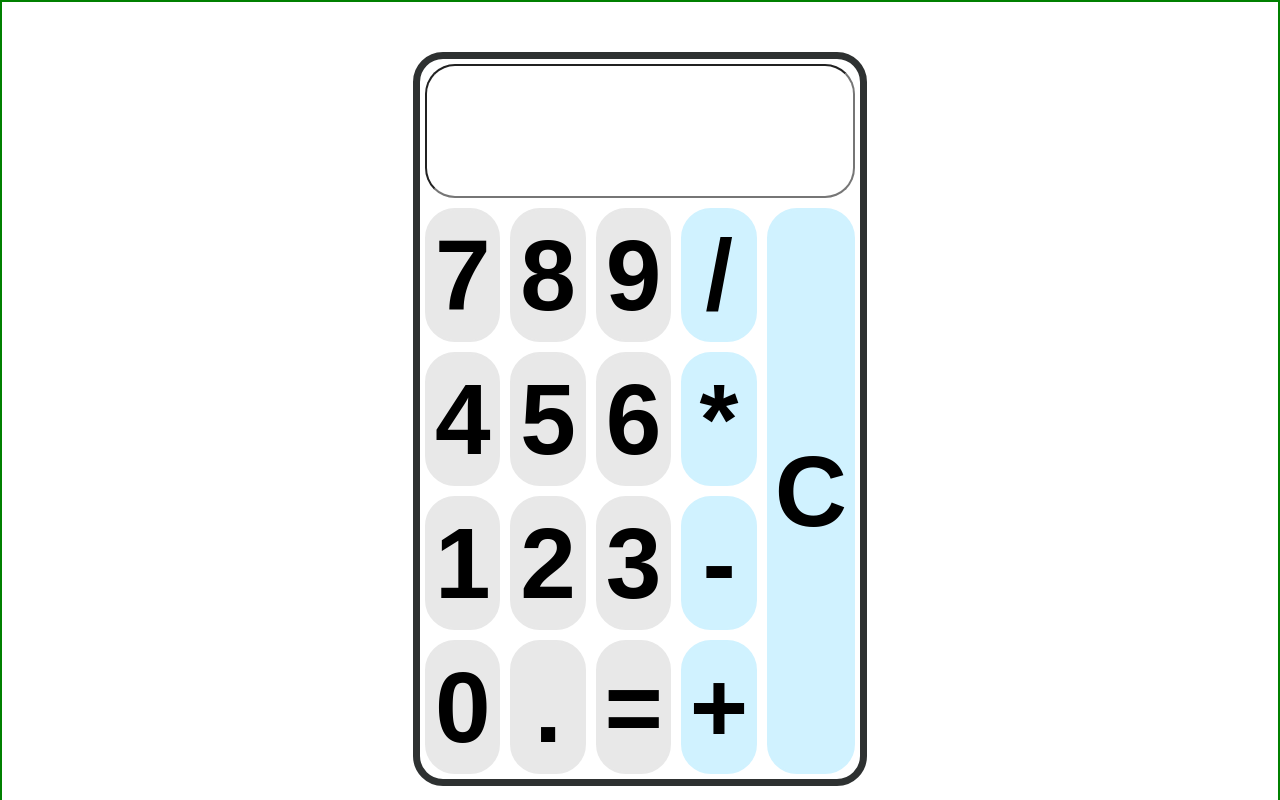
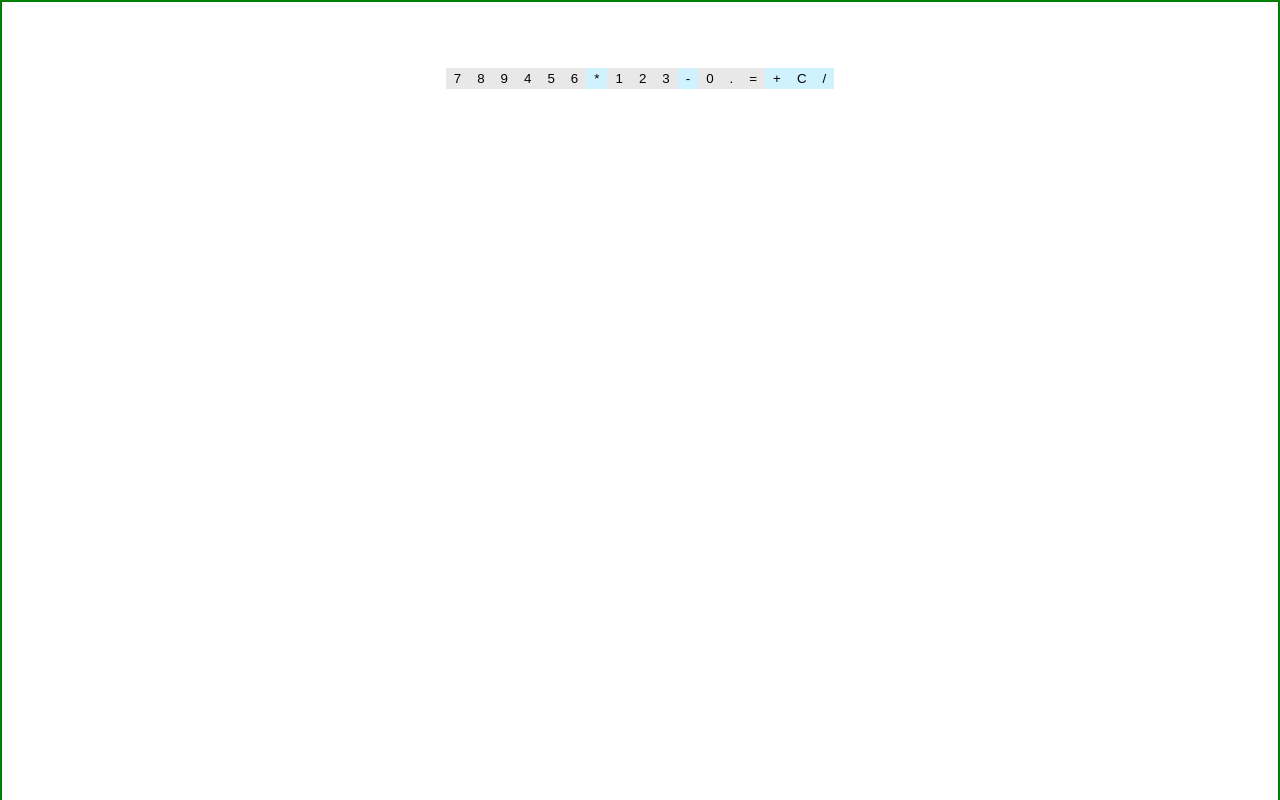
Before and after one commit to VadimSchmitz/react-calculator, a React (Create React App) app: page / in a window 1280 px wide. Built offline with nearby package versions, Linux system fonts and the light colour scheme.

Commit message:
fixed everything, needs error catching and redoing of css

```diff
--- a/src/Components/Calculator.js
+++ b/src/Components/Calculator.js
@@ -1,38 +1,30 @@
-import React, { useState } from 'react'
+import React, { useState } from "react";
+import CalculatorTotal from "./CalculatorTotal";
+import CalculatorKeyPad from "./CalculatorKeyPad";
 
 export default function Calculator() {
-    let [calculation, setCalulation] = useState('')
+  const [calculation, setCalulation] = useState("");
 
+  const onClick = (button) => {
 
-    function sum() {
+    if(button === "="){
         setCalulation(eval(calculation))
-
     }
 
-    return (
-        <div>
-            <div className="calculator">
-                <input className="calculator-input" value={calculation}></input>
-                <button className="light-grey b7" onClick={() => setCalulation(calculation + '7')}>7</button>
-                <button className="light-grey b8" onClick={() => setCalulation(calculation + '8')}>8</button>
-                <button className="light-grey b9" onClick={() => setCalulation(calculation + '9')}>9</button>
-                <button className="light-blue bdiv" onClick={() => setCalulation(calculation + '/')}>/</button>
-                <button className="light-grey b4" onClick={() => setCalulation(calculation + '1')}>4</button>
-                <button className="light-grey b5" onClick={() => setCalulation(calculation + '4')}>5</button>
-                <button className="light-grey b6" onClick={() => setCalulation(calculation + '6')}>6</button>
-                <button className="light-blue bx" onClick={() => setCalulation(calculation + '*')}>*</button>
-                <button className="light-grey b1" onClick={() => setCalulation(calculation + '1')}>1</button>
-                <button className="light-grey b2" onClick={() => setCalulation(calculation + '2')}>2</button>
-                <button className="light-grey b3" onClick={() => setCalulation(calculation + '3')}>3</button>
-                <button className="light-blue b-" onClick={() => setCalulation(calculation + '-')}>-</button>
-                <button className="light-grey b0" onClick={() => setCalulation(calculation + '0')}>0</button>
-                <button className="light-grey bdot" onClick={() => setCalulation(calculation + '.')}>.</button>
-                <button className="light-grey beq" onClick={() => sum()}>=</button>
-                <button className="light-blue bpl" onClick={() => setCalulation(calculation + '.')}>+</button>
-                <button className="light-blue bc" onClick={() => setCalulation(calculation = '')}>C</button>
+    else if(button === "C"){
+        setCalulation('')}
 
-            </div>
+    else {
+    setCalulation(calculation + button);
+    }
+  };
 
-        </div>
-    )
+  console.log(calculation)
+
+  return (
+    <div>
+      <CalculatorTotal total={calculation}/>
+      <CalculatorKeyPad onClick={onClick} />
+    </div>
+  );
 }
--- /dev/null
+++ b/src/Components/CalculatorKeyPad.js
@@ -0,0 +1,25 @@
+import React from 'react'
+
+export default function CalculatorKeyPad({onClick}) {
+    return (
+        <div>
+        <button className="light-grey b7" name='7' onClick={e=>onClick(e.target.name)}>7</button>
+        <button className="light-grey b8" name='8' onClick={e=>onClick(e.target.name)}>8</button>
+        <button className="light-grey b9" name='9' onClick={e=>onClick(e.target.name)}>9</button>
+        <button className="light-grey b4" name='4' onClick={e=>onClick(e.target.name)}>4</button>
+        <button className="light-grey b5" name='5' onClick={e=>onClick(e.target.name)}>5</button>
+        <button className="light-grey b6" name='6' onClick={e=>onClick(e.target.name)}>6</button>
+        <button className="light-blue bx" name='*' onClick={e=>onClick(e.target.name)}>*</button>
+        <button className="light-grey b1" name='1' onClick={e=>onClick(e.target.name)}>1</button>
+        <button className="light-grey b2" name='2' onClick={e=>onClick(e.target.name)}>2</button>
+        <button className="light-grey b3" name='3' onClick={e=>onClick(e.target.name)}>3</button>
+        <button className="light-blue b-" name='-' onClick={e=>onClick(e.target.name)}>-</button>
+        <button className="light-grey b0" name='0' onClick={e=>onClick(e.target.name)}>0</button>
+        <button className="light-grey bdot" name='.' onClick={e=>onClick(e.target.name)}>.</button>
+        <button className="light-grey beq" name='=' onClick={e=>onClick(e.target.name)}>=</button>
+        <button className="light-blue bpl" name='+' onClick={e=>onClick(e.target.name)}>+</button>
+        <button className="light-blue bc" name='C' onClick={e=>onClick(e.target.name)}>C</button>
+        <button className="light-blue bdiv" name='/' onClick={e=>onClick(e.target.name)}>/</button>
+        </div>
+    )
+}
--- /dev/null
+++ b/src/Components/CalculatorTotal.js
@@ -0,0 +1,9 @@
+import React from "react";
+
+export default function CalculatorTotal({ total }) {
+  return (
+    <div>
+      <p>{total}</p>
+    </div>
+  );
+}
```
